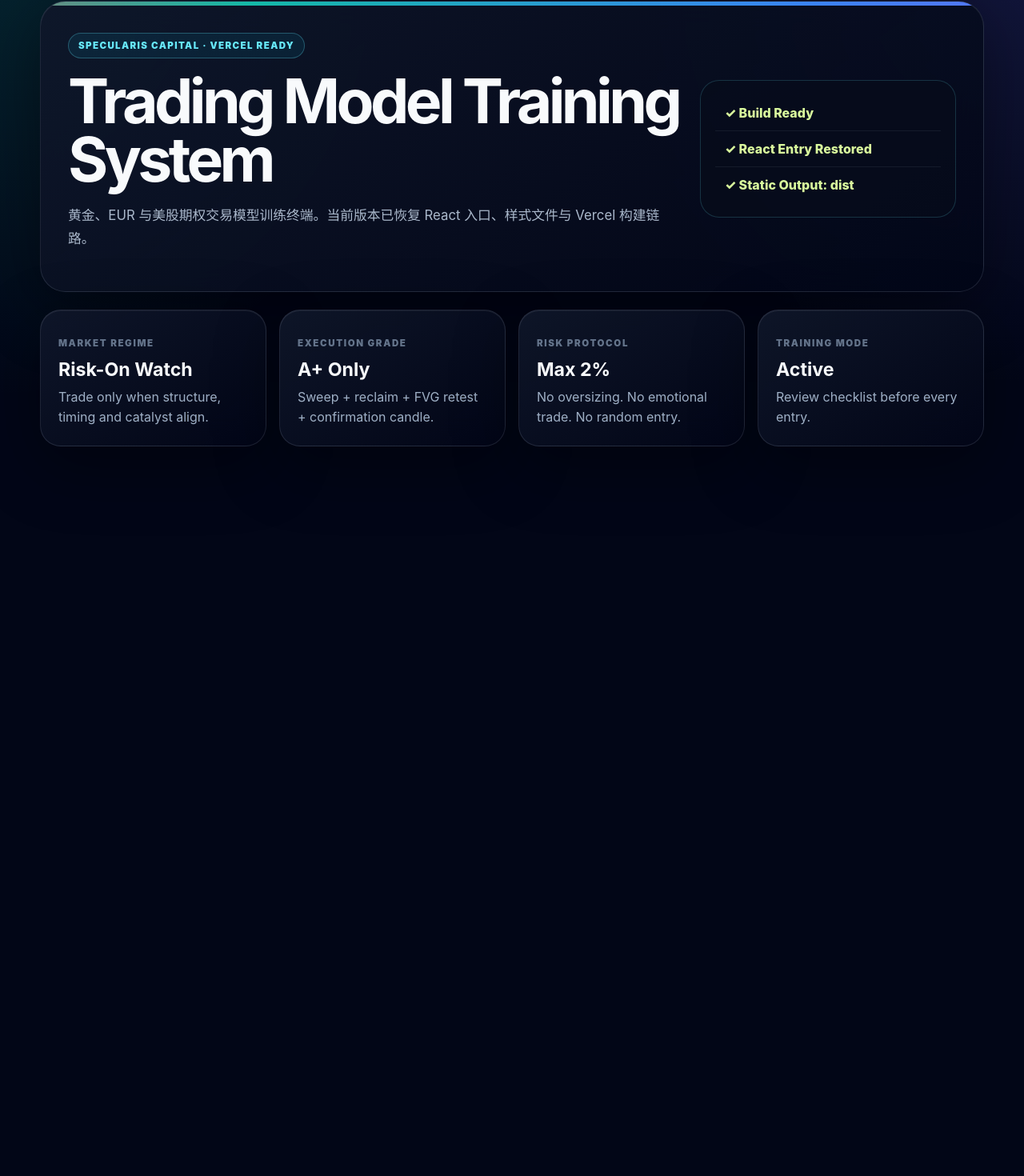
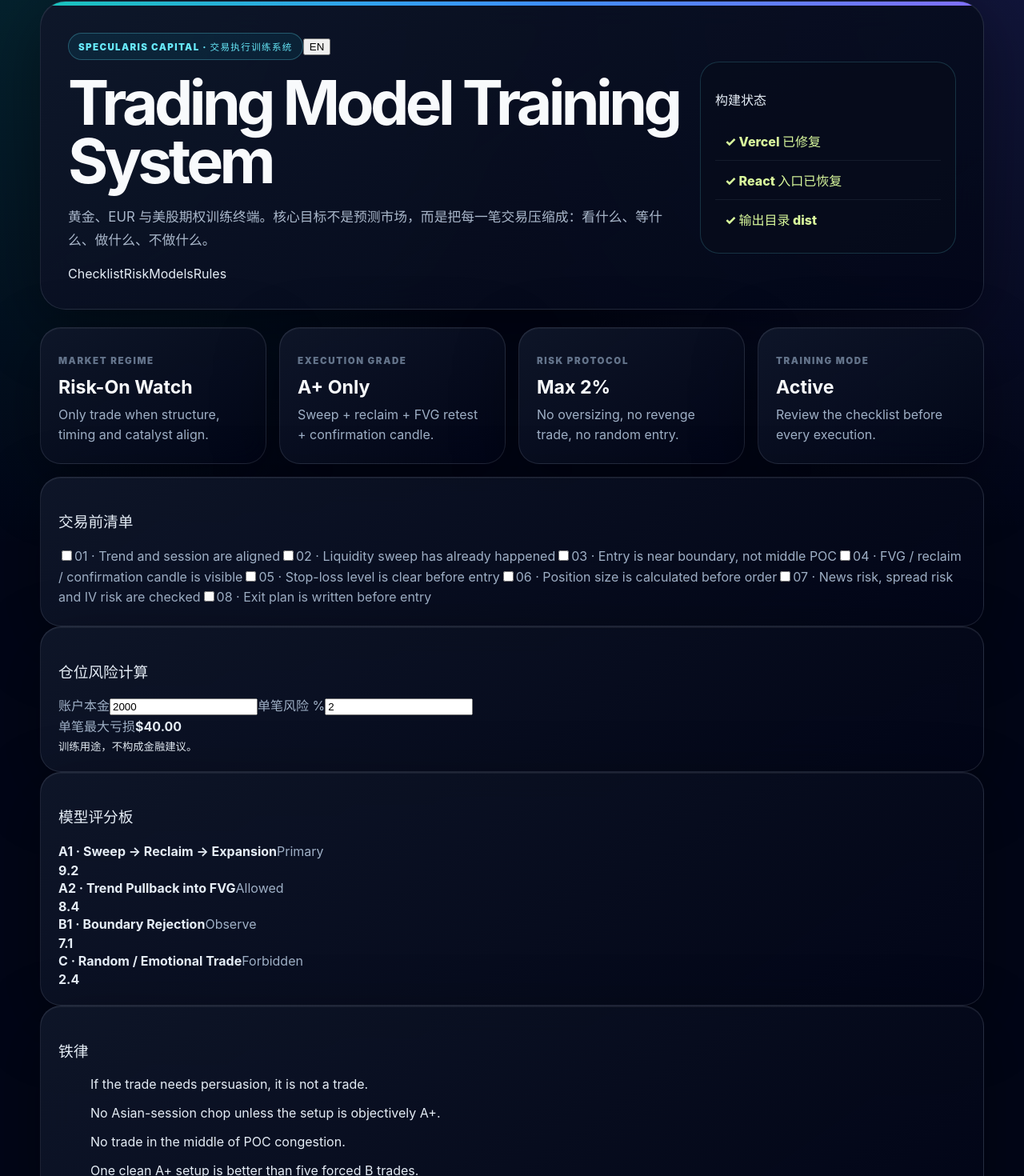
Before and after one commit to TPCapital/ModelTrade-, a React (Vite) app: page / in a window 1280 px wide. Shown: the part 31-1501 px from the top of the page at 80% size. Before the commit the page ends 800 px from the top, so only its background shows below. Built offline with nearby package versions, Linux system fonts and the light colour scheme.

Commit message:
fix: restore full deployable training system UI

```diff
--- a/src/App.jsx
+++ b/src/App.jsx
@@ -1,48 +1,178 @@
-import React from "react";
+import React, { useMemo, useState } from "react";
 import { createRoot } from "react-dom/client";
 import "./index.css";
 
+const TEXT = {
+  zh: {
+    tag: "SPECULARIS CAPITAL · 交易执行训练系统",
+    title: "Trading Model Training System",
+    subtitle: "黄金、EUR 与美股期权训练终端。核心目标不是预测市场，而是把每一笔交易压缩成：看什么、等什么、做什么、不做什么。",
+    build: "构建状态",
+    ready: "Vercel 已修复",
+    entry: "React 入口已恢复",
+    output: "输出目录 dist",
+    checklist: "交易前清单",
+    risk: "仓位风险计算",
+    models: "模型评分板",
+    rules: "铁律",
+    capital: "账户本金",
+    riskPct: "单笔风险 %",
+    maxRisk: "单笔最大亏损",
+    note: "训练用途，不构成金融建议。",
+  },
+  en: {
+    tag: "SPECULARIS CAPITAL · EXECUTION TRAINING OS",
+    title: "Trading Model Training System",
+    subtitle: "A training terminal for XAU, EUR and US options. The goal is not prediction, but disciplined execution: what to watch, what to wait for, what to do, and what to avoid.",
+    build: "Build Status",
+    ready: "Vercel fixed",
+    entry: "React entry restored",
+    output: "Output directory: dist",
+    checklist: "Pre-Trade Checklist",
+    risk: "Position Risk Calculator",
+    models: "Model Scoreboard",
+    rules: "Iron Rules",
+    capital: "Account Capital",
+    riskPct: "Risk % Per Trade",
+    maxRisk: "Maximum Risk Per Trade",
+    note: "For training only. Not financial advice.",
+  },
+};
+
+const cards = [
+  ["Market Regime", "Risk-On Watch", "Only trade when structure, timing and catalyst align."],
+  ["Execution Grade", "A+ Only", "Sweep + reclaim + FVG retest + confirmation candle."],
+  ["Risk Protocol", "Max 2%", "No oversizing, no revenge trade, no random entry."],
+  ["Training Mode", "Active", "Review the checklist before every execution."],
+];
+
+const checklist = [
+  "Trend and session are aligned",
+  "Liquidity sweep has already happened",
+  "Entry is near boundary, not middle POC",
+  "FVG / reclaim / confirmation candle is visible",
+  "Stop-loss level is clear before entry",
+  "Position size is calculated before order",
+  "News risk, spread risk and IV risk are checked",
+  "Exit plan is written before entry",
+];
+
+const models = [
+  { name: "A1 · Sweep → Reclaim → Expansion", score: 9.2, status: "Primary" },
+  { name: "A2 · Trend Pullback into FVG", score: 8.4, status: "Allowed" },
+  { name: "B1 · Boundary Rejection", score: 7.1, status: "Observe" },
+  { name: "C · Random / Emotional Trade", score: 2.4, status: "Forbidden" },
+];
+
+const rules = [
+  "If the trade needs persuasion, it is not a trade.",
+  "No Asian-session chop unless the setup is objectively A+.",
+  "No trade in the middle of POC congestion.",
+  "One clean A+ setup is better than five forced B trades.",
+];
+
 function App() {
+  const [lang, setLang] = useState("zh");
+  const [capital, setCapital] = useState("2000");
+  const [riskPct, setRiskPct] = useState("2");
+  const t = TEXT[lang];
+
+  const riskAmount = useMemo(() => {
+    const c = Number(capital) || 0;
+    const r = Number(riskPct) || 0;
+    return Math.max(0, (c * r) / 100).toFixed(2);
+  }, [capital, riskPct]);
+
   return (
     <main className="app-shell">
       <section className="hero-card">
         <div className="top-flow-bar" />
         <div className="hero-grid">
           <div>
-            <span className="pill">SPECULARIS CAPITAL · VERCEL READY</span>
-            <h1>Trading Model Training System</h1>
-            <p className="hero-copy">
-              黄金、EUR 与美股期权交易模型训练终端。当前版本已恢复 React 入口、样式文件与 Vercel 构建链路。
-            </p>
+            <div className="hero-topline">
+              <span className="pill">{t.tag}</span>
+              <button className="toggle" onClick={() => setLang(lang === "zh" ? "en" : "zh")}>{lang === "zh" ? "EN" : "中文"}</button>
+            </div>
+            <h1>{t.title}</h1>
+            <p className="hero-copy">{t.subtitle}</p>
+            <div className="nav-row">
+              <a href="#checklist">Checklist</a>
+              <a href="#risk">Risk</a>
+              <a href="#models">Models</a>
+              <a href="#rules">Rules</a>
+            </div>
           </div>
           <div className="status-panel">
-            <div>✓ Build Ready</div>
-            <div>✓ React Entry Restored</div>
-            <div>✓ Static Output: dist</div>
+            <p>{t.build}</p>
+            <div>✓ {t.ready}</div>
+            <div>✓ {t.entry}</div>
+            <div>✓ {t.output}</div>
           </div>
         </div>
       </section>
+
       <section className="card-grid">
-        <article className="terminal-card">
-          <p>Market Regime</p>
-          <h2>Risk-On Watch</h2>
-          <span>Trade only when structure, timing and catalyst align.</span>
+        {cards.map(([label, value, note]) => (
+          <article className="terminal-card" key={label}>
+            <p>{label}</p>
+            <h2>{value}</h2>
+            <span>{note}</span>
+          </article>
+        ))}
+      </section>
+
+      <section className="layout-grid">
+        <article className="terminal-card" id="checklist">
+          <h3>{t.checklist}</h3>
+          <div className="checklist">
+            {checklist.map((item, i) => (
+              <label className="check-row" key={item}>
+                <input type="checkbox" />
+                <span>{String(i + 1).padStart(2, "0")} · {item}</span>
+              </label>
+            ))}
+          </div>
         </article>
-        <article className="terminal-card">
-          <p>Execution Grade</p>
-          <h2>A+ Only</h2>
-          <span>Sweep + reclaim + FVG retest + confirmation candle.</span>
+
+        <article className="terminal-card" id="risk">
+          <h3>{t.risk}</h3>
+          <div className="input-grid">
+            <label>
+              <span>{t.capital}</span>
+              <input value={capital} onChange={(e) => setCapital(e.target.value)} inputMode="decimal" />
+            </label>
+            <label>
+              <span>{t.riskPct}</span>
+              <input value={riskPct} onChange={(e) => setRiskPct(e.target.value)} inputMode="decimal" />
+            </label>
+          </div>
+          <div className="risk-output">
+            <span>{t.maxRisk}</span>
+            <strong>${riskAmount}</strong>
+          </div>
+          <small>{t.note}</small>
         </article>
-        <article className="terminal-card">
-          <p>Risk Protocol</p>
-          <h2>Max 2%</h2>
-          <span>No oversizing. No emotional trade. No random entry.</span>
-        </article>
-        <article className="terminal-card">
-          <p>Training Mode</p>
-          <h2>Active</h2>
-          <span>Review checklist before every entry.</span>
-        </article>
+      </section>
+
+      <section className="terminal-card" id="models">
+        <h3>{t.models}</h3>
+        <div className="model-list">
+          {models.map((model) => (
+            <div className="model-row" key={model.name}>
+              <div>
+                <strong>{model.name}</strong>
+                <span>{model.status}</span>
+              </div>
+              <div className="score-bar"><i style={{ width: `${model.score * 10}%` }} /></div>
+              <b>{model.score.toFixed(1)}</b>
+            </div>
+          ))}
+        </div>
+      </section>
+
+      <section className="terminal-card rules-card" id="rules">
+        <h3>{t.rules}</h3>
+        {rules.map((rule) => <blockquote key={rule}>{rule}</blockquote>)}
       </section>
     </main>
   );
```
